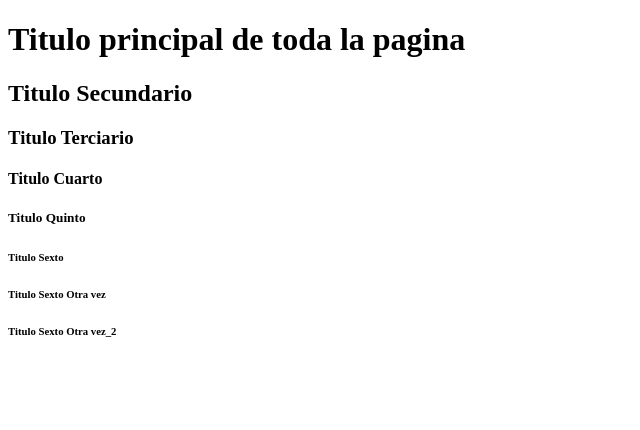
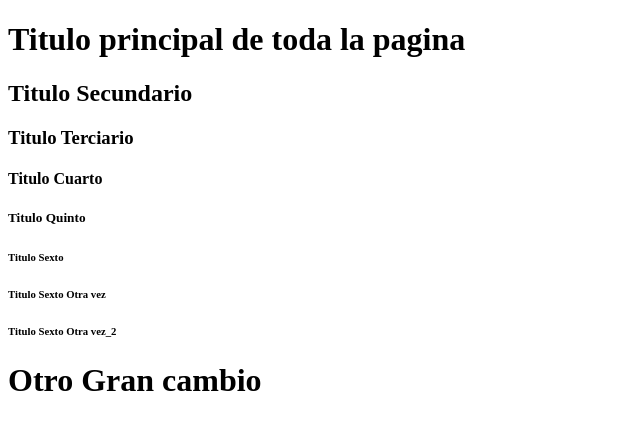
Before and after one commit to josebalm/Academic, a plain HTML site: page Development/HTML/index2.html in a window 1280 px wide. Shown: the whole page, without its empty margins (0-640 px from the left). Drawn offline with Linux system fonts and the light colour scheme.

Commit message:
Ultimo ajuste en ultima linea

```diff
--- a/Development/HTML/index2.html
+++ b/Development/HTML/index2.html
@@ -14,6 +14,7 @@
     <h6> Titulo Sexto</h6>
     <h6> Titulo Sexto Otra vez</h6>
     <h6> Titulo Sexto Otra vez_2</h6>
+    <h1> Otro Gran cambio</h1>
 
 </body>
 </html>
```
